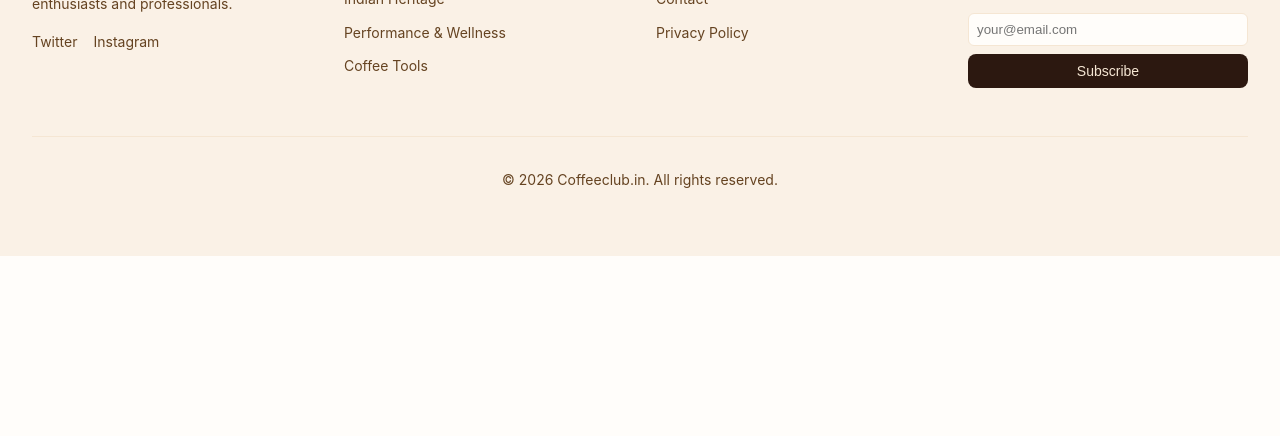
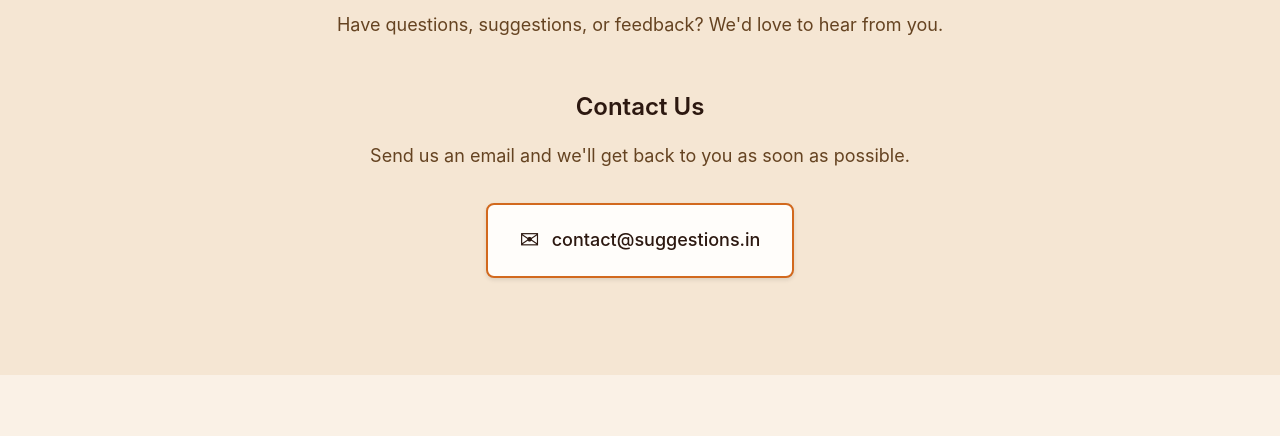
Before and after one commit to rinkuabhishekjain/coffeeclub, a website: page index.html in a window 1280 px wide. Shown: the part 2684-3120 px from the top of the page. Before the commit the page ends 2940 px from the top, so only its background shows below. Drawn offline with nearby package versions, Linux system fonts and the light colour scheme.

Commit message:
contact section

```diff
--- a/index.html
+++ b/index.html
@@ -5,7 +5,11 @@
     <meta name="viewport" content="width=device-width, initial-scale=1.0">
     <meta name="description" content="India's premier coffee community for enthusiasts and professionals. Explore brewing guides, Indian coffee heritage, and interactive tools.">
     <title>Coffeeclub.in - India's Premier Coffee Community</title>
-    <link rel="icon" href="/images/cc-logo.png" type="image/png">
+    <!-- Favicons for browsers and Google search -->
+    <link rel="icon" type="image/png" sizes="32x32" href="/images/cc-logo.png">
+    <link rel="icon" type="image/png" sizes="16x16" href="/images/cc-logo.png">
+    <link rel="shortcut icon" href="/images/cc-logo.png">
+    <link rel="apple-touch-icon" sizes="180x180" href="/images/cc-logo.png">
     <link rel="sitemap" type="application/xml" href="/sitemap.xml">
     <link rel="stylesheet" href="/styles.css">
 
@@ -140,6 +144,26 @@
                 <a href="/#newsletter" class="btn btn-primary btn-lg" data-route="/">Subscribe to Newsletter</a>
             </div>
         </section>
+
+        <!-- Contact Section -->
+        <section class="contact" id="contact">
+            <div class="container">
+                <div class="section-header">
+                    <h2>Get in Touch</h2>
+                    <p>Have questions, suggestions, or feedback? We'd love to hear from you.</p>
+                </div>
+                <div class="contact-content">
+                    <div class="contact-info">
+                        <h3>Contact Us</h3>
+                        <p>Send us an email and we'll get back to you as soon as possible.</p>
+                        <a href="mailto:contact@suggestions.in" class="contact-email">
+                            <span class="email-icon">✉</span>
+                            <span>contact@suggestions.in</span>
+                        </a>
+                    </div>
+                </div>
+            </div>
+        </section>
     </div>
 
     <!-- Footer -->
@@ -152,6 +176,9 @@
                         <span>Coffeeclub.in</span>
                     </a>
                     <p>India's premier coffee community for enthusiasts and professionals.</p>
+                    <p style="margin-top: 0.5rem;">
+                        <a href="mailto:contact@suggestions.in" style="color: var(--mocha); text-decoration: none;">contact@suggestions.in</a>
+                    </p>
                     <div class="social-links">
                         <a href="https://twitter.com/coffeeclub_in" target="_blank" rel="noopener noreferrer">Twitter</a>
                         <a href="https://instagram.com/coffeeclub.in" target="_blank" rel="noopener noreferrer">Instagram</a>
@@ -170,7 +197,7 @@
                     <h3>Resources</h3>
                     <ul>
                         <li><a href="#about">About Us</a></li>
-                        <li><a href="#contact">Contact</a></li>
+                        <li><a href="/#contact" data-route="/">Contact</a></li>
                         <li><a href="#privacy">Privacy Policy</a></li>
                     </ul>
                 </div>
--- a/styles.css
+++ b/styles.css
@@ -459,6 +459,64 @@ body {
   opacity: 0.9;
 }
 
+/* Contact Section */
+.contact {
+  padding: 5rem 0;
+  background-color: var(--muted);
+}
+
+@media (min-width: 768px) {
+  .contact {
+    padding: 6rem 0;
+  }
+}
+
+.contact-content {
+  max-width: 42rem;
+  margin: 0 auto;
+  text-align: center;
+}
+
+.contact-info h3 {
+  font-size: 1.5rem;
+  font-weight: 600;
+  margin-bottom: 1rem;
+  color: var(--espresso);
+}
+
+.contact-info p {
+  font-size: 1.125rem;
+  color: var(--mocha);
+  margin-bottom: 2rem;
+}
+
+.contact-email {
+  display: inline-flex;
+  align-items: center;
+  gap: 0.75rem;
+  padding: 1rem 2rem;
+  background-color: var(--background);
+  border: 2px solid var(--accent);
+  border-radius: 0.5rem;
+  color: var(--espresso);
+  text-decoration: none;
+  font-size: 1.125rem;
+  font-weight: 500;
+  transition: all 0.2s;
+  box-shadow: 0 2px 4px rgba(0, 0, 0, 0.1);
+}
+
+.contact-email:hover {
+  background-color: var(--accent);
+  color: var(--cream);
+  transform: translateY(-2px);
+  box-shadow: 0 4px 8px rgba(0, 0, 0, 0.15);
+}
+
+.email-icon {
+  font-size: 1.5rem;
+}
+
 /* Footer */
 .footer {
   border-top: 1px solid var(--border);
```
